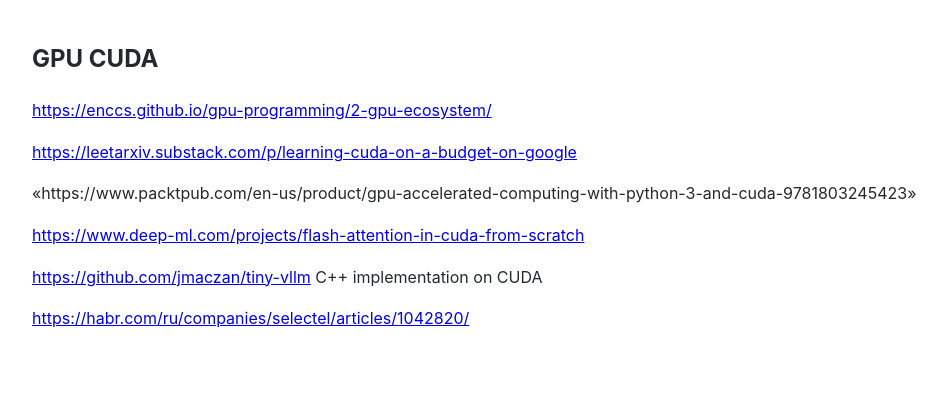
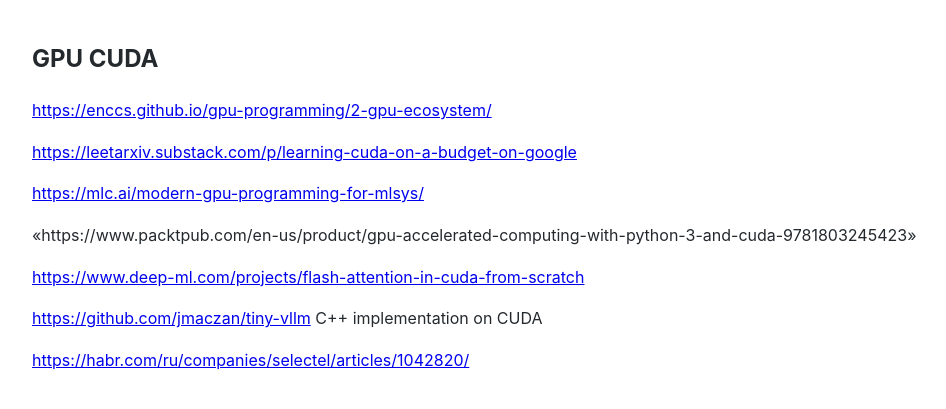
Before and after one commit to Michael-Lubinsky/michael-lubinsky.github.com, a Jekyll site: the page built from ml/cuda.md, in a window 1280 px wide. Shown: the top 409 px of the page, without its empty margins (158-1104 px from the left). Built offline with Jekyll 4.4.1, drawn with Linux system fonts in a browser that asks for light colours; our own code applies the rules of GitHub Pages for plain Markdown files.

Commit message:
Update cuda.md

```diff
--- a/ml/cuda.md
+++ b/ml/cuda.md
@@ -3,6 +3,8 @@
  <https://enccs.github.io/gpu-programming/2-gpu-ecosystem/>
 
 <https://leetarxiv.substack.com/p/learning-cuda-on-a-budget-on-google>
+
+<https://mlc.ai/modern-gpu-programming-for-mlsys/>
 
 <<https://www.packtpub.com/en-us/product/gpu-accelerated-computing-with-python-3-and-cuda-9781803245423>>
 
```
